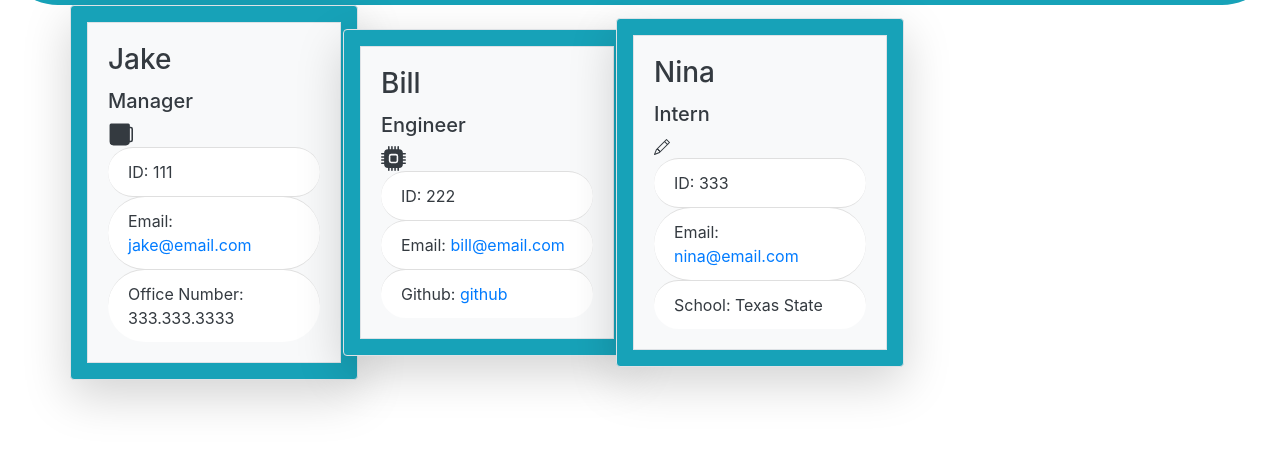
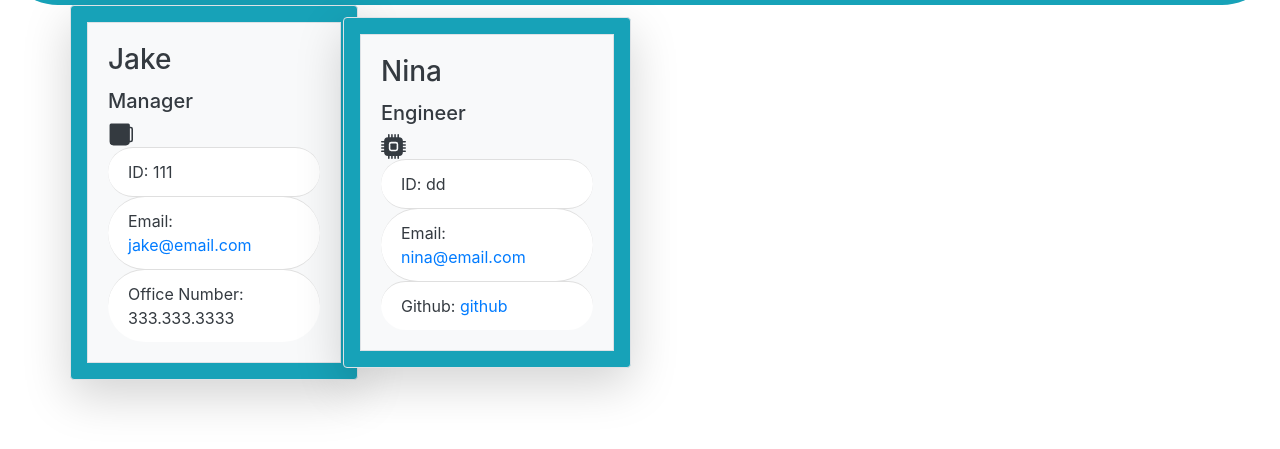
Before and after one commit to coderjake91/manage-my-techTeam, a website: page dist/index.html in a window 1280 px wide. Shown: the part 111-560 px from the top of the page. Drawn offline with nearby package versions, Linux system fonts and the light colour scheme.

```diff
--- a/dist/index.html
+++ b/dist/index.html
@@ -46,7 +46,7 @@
             <div class="row align-items-center">
             <div class="card bg-info text-dark shadow-lg p-3 mb-5 bg-body rounded border" style="width: 18rem;">
             <div class="card-body bg-light border border-5">
-              <h3 class="card-title">Bill</h3>
+              <h3 class="card-title">Nina</h3>
               <div>
                 <b><h5>Engineer</h5></b>
                 <svg xmlns="http://www.w3.org/2000/svg" width="25" height="25" fill="currentColor" class="bi bi-cpu-fill" viewBox="0 0 16 16">
@@ -55,33 +55,14 @@
               </svg>
             </div>
             <ul class="list-group list-group-flush  text-dark">
-              <li class="list-group-item rounded-pill">ID: 222</li>
-              <li class="list-group-item rounded-pill">Email: <a href="mailto:bill@email.com" class="card-link">bill@email.com</a></li>
+              <li class="list-group-item rounded-pill">ID: dd</li>
+              <li class="list-group-item rounded-pill">Email: <a href="mailto:nina@email.com" class="card-link">nina@email.com</a></li>
               <li class="list-group-item rounded-pill">Github: <a href="https://github.com/github" class="card-link">github</a></li>
             </ul>
           </div>
           </div>
 
 
-
-            <div class="row align-items-center">
-            <div class="card bg-info text-dark shadow-lg p-3 mb-5 bg-body rounded border" style="width: 18rem;">
-            <div class="card-body bg-light border border-5">
-              <h3 class="card-title">Nina</h3>
-              <div>
-                <b><h5>Intern</h5></b>
-              <svg xmlns="http://www.w3.org/2000/svg" width="16" height="16" fill="currentColor" class="bi bi-pencil" viewBox="0 0 16 16">
-                <path d="M12.146.146a.5.5 0 0 1 .708 0l3 3a.5.5 0 0 1 0 .708l-10 10a.5.5 0 0 1-.168.11l-5 2a.5.5 0 0 1-.65-.65l2-5a.5.5 0 0 1 .11-.168l10-10zM11.207 2.5 13.5 4.793 14.793 3.5 12.5 1.207 11.207 2.5zm1.586 3L10.5 3.207 4 9.707V10h.5a.5.5 0 0 1 .5.5v.5h.5a.5.5 0 0 1 .5.5v.5h.293l6.5-6.5zm-9.761 5.175-.106.106-1.528 3.821 3.821-1.528.106-.106A.5.5 0 0 1 5 12.5V12h-.5a.5.5 0 0 1-.5-.5V11h-.5a.5.5 0 0 1-.468-.325z"/>
-              </svg>
-
-            </div>
-            <ul class="list-group list-group-flush  text-dark">
-            <li class="list-group-item rounded-pill">ID: 333</li>
-            <li class="list-group-item rounded-pill">Email: <a href="mailto:nina@email.com" class="card-link">nina@email.com</a></li>
-            <li class="list-group-item rounded-pill">School: Texas State</li>
-            </ul>
-          </div>
-          </div>
 
 
             </div>
```
Also changed, not shown: 1 other file.
